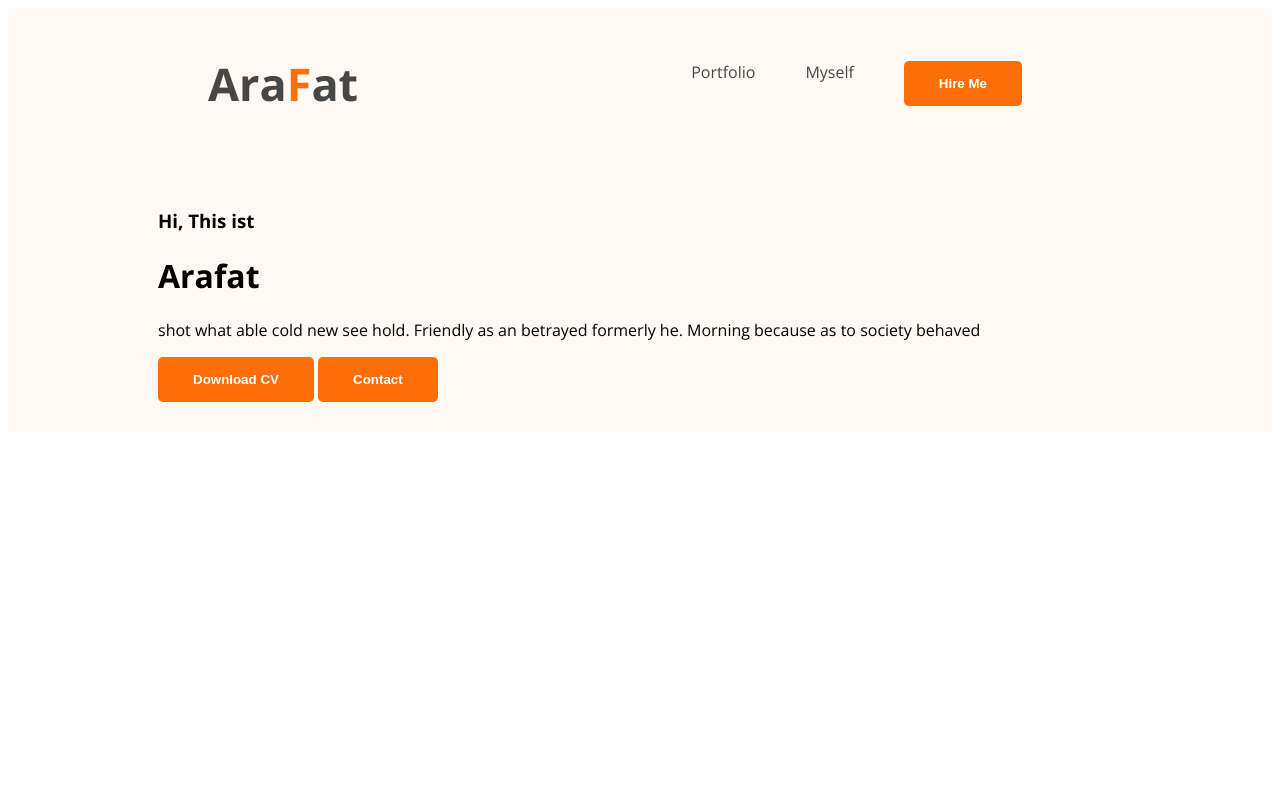
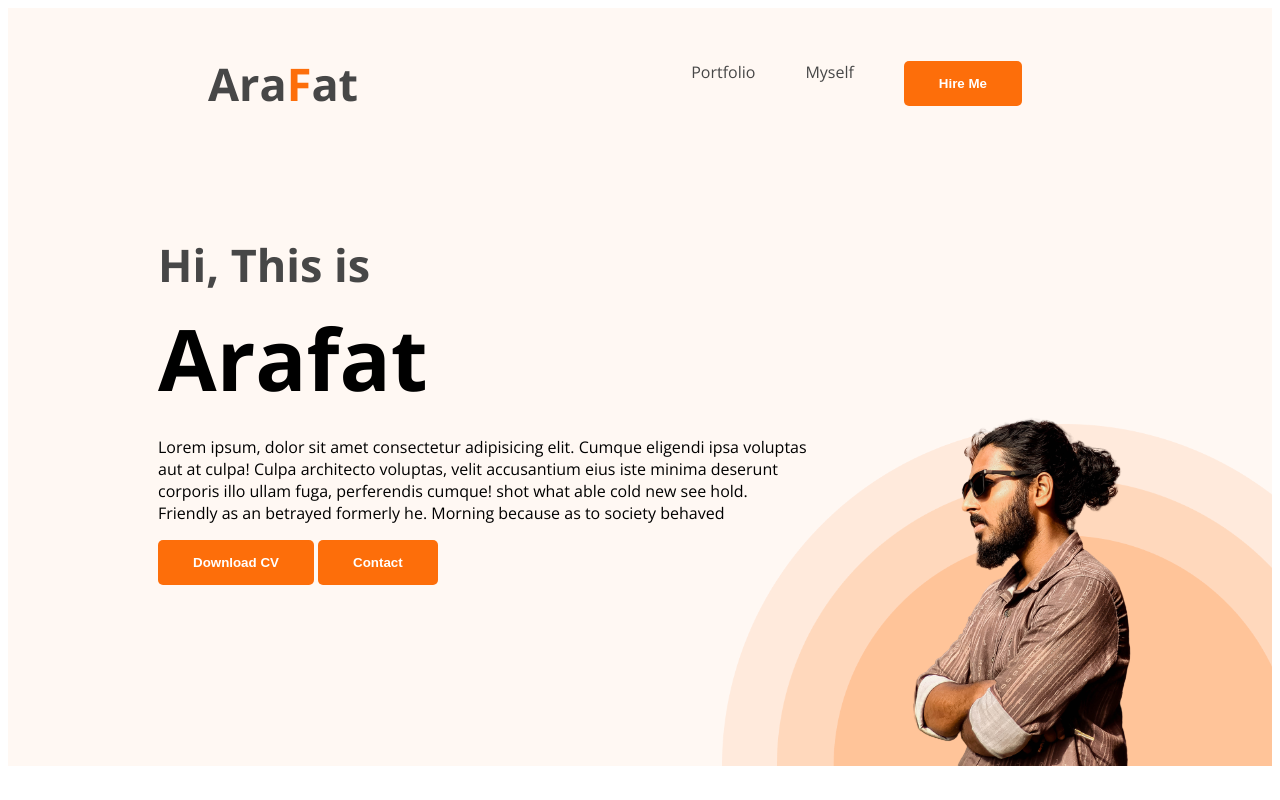
Before and after one commit to arafatah/Arafat-s-portfolio, a plain HTML site: page index.html in a window 1280 px wide. Drawn offline with nearby package versions, Linux system fonts and the light colour scheme.

Commit message:
added another things

```diff
--- a/index.html
+++ b/index.html
@@ -24,16 +24,17 @@
         </nav>
         <div class="banner">
             <div>
-                <h3 class="banner-greeting">Hi, This ist</h3>
+                <h3 class="banner-greeting">Hi, This is</h3>
                 <h1 class="banner-title">Arafat</h1>
-                <p>shot what able cold new see hold. Friendly as an betrayed formerly he. Morning because as to society
-                    behaved</p>
+                <p class="banner-dec"> Lorem ipsum, dolor sit amet consectetur adipisicing elit. Cumque eligendi ipsa voluptas aut at culpa! Culpa architecto voluptas, velit accusantium eius iste minima deserunt corporis illo ullam fuga, perferendis cumque! shot what able cold new see hold. Friendly as an betrayed formerly he. Morning because as to society behaved</p>
                 <button class="btn-primary">Download CV</button>
                 <button class="btn-primary">Contact</button>
             </div>
+            <img class="main-image" src="images/Main-image.png" alt="Arafat's images">
         </div>
     </header>
     <main>
+        <section class="about"></section>
 
     </main>
     <footer>
--- a/styles/style.css
+++ b/styles/style.css
@@ -46,8 +46,34 @@ nav a {
 
 .header{
     background-color: #fff8f3;
+    background-image: url('../images/header_bg.png');
+    background-repeat: no-repeat;
+    background-position: bottom right;
+    background-size: 550px;
 }
 
 .banner {
-    padding: 30px 30px 30px 150px;
+    padding: 30px 30px 0px 150px;
+    display: flex;
 }
+
+.main-image{
+    width: 500px;
+}
+
+.banner-greeting{
+    font-size: 45px;
+    margin-bottom: 0;
+    color: #474747;
+}
+
+.banner-title{
+    font-size: 85px;
+    font-weight: 700;
+    margin-top: 5px;
+    margin-bottom: 20px;
+}
+
+.banner-dec{
+    margin-top: 0;
+}
```
Also changed, not shown: images/Main-image.png (added), images/developer.png (added), images/header_bg.png (added), images/rainbow-aesthetic.jpg (added).
